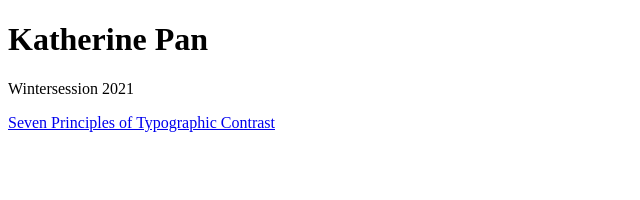
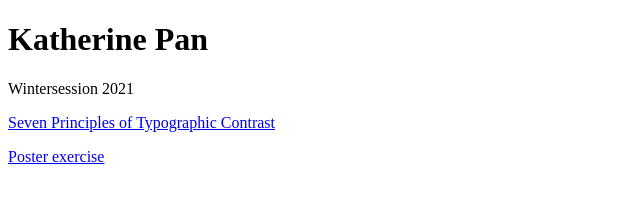
Before and after one commit to katpan75/wsweb, a plain HTML site: page index.html in a window 1280 px wide. Shown: the whole page, without its empty margins (0-640 px from the left). Drawn offline with Linux system fonts and the light colour scheme.

Commit message:
Update index.html
added poster exercise

```diff
--- a/index.html
+++ b/index.html
@@ -4,5 +4,6 @@
 <h1>Katherine Pan</h1>
 <p>Wintersession 2021</p>
 <p><a href="https://katpan75.github.io/carl-dair/" target="_blank">Seven Principles of Typographic Contrast</a></p>
+<p><a href="https://quixotic-stripe-bowl.glitch.me/" target="_blank">Poster exercise</a></p>
 </body>
 </html>
```
